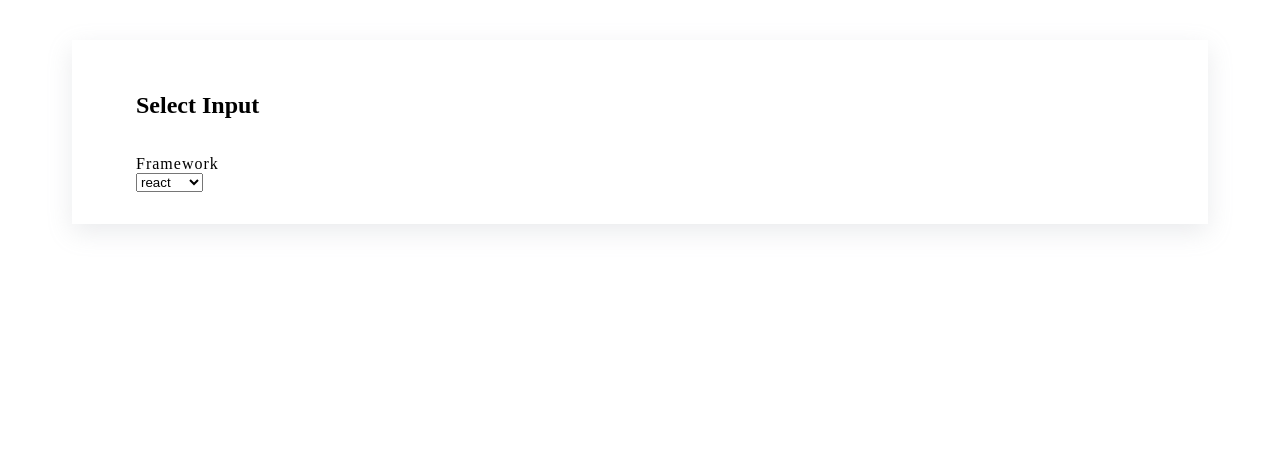
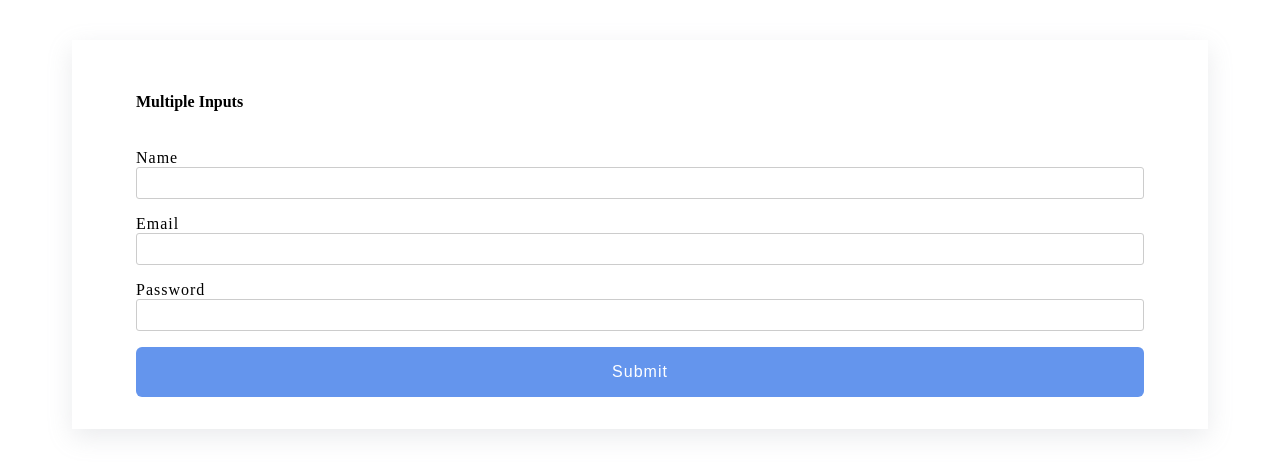
Before and after one commit to miawithcode/react-advance, a React (Vite) app: page / in a window 1280 px wide. Shown: the top 472 px of the page. Built offline with nearby package versions, Linux system fonts and the light colour scheme.

Commit message:
feat: add formdata api

```diff
--- a/src/App.jsx
+++ b/src/App.jsx
@@ -1,4 +1,4 @@
-import Project from "./project/05-forms/SelectInput"
+import Project from "./project/05-forms/UncontrolledInput"
 
 function App() {
 
--- a/src/index.css
+++ b/src/index.css
@@ -23,7 +23,7 @@ form label {
   letter-spacing: 1px;
 }
 
-form input:not(:checkbox) {
+form input:not([type="checkbox"]) {
   display: block;
   width: 100%;
   height: 2rem;
--- /dev/null
+++ b/src/project/05-forms/UncontrolledInput.jsx
@@ -0,0 +1,49 @@
+import { useState } from "react";
+
+const UncontrolledInput = () => {
+  const [value, setValue] = useState(0);
+
+  const handleSubmit = (e) => {
+    e.preventDefault();
+    const formData = new FormData(e.currentTarget); // 收集表单中的数据
+    const newUser = Object.fromEntries(formData); // formData 中的每个键值对（即表单中的每个字段及其值）被转换成了 newUser 对象的属性。需要处理表单数据作为对象时使用，比如将表单数据发送到服务器，或者在应用中作为对象进行处理。
+    console.log(newUser);
+    setValue(value + 1);
+    e.currentTarget.reset();
+  }
+
+  return (
+    <form onSubmit={handleSubmit}>
+      <h4>Multiple Inputs</h4>
+      {/* name */}
+      <div>
+        <label htmlFor="name">name</label>
+        <input
+          type="text"
+          id="name"
+          name="name"
+        />
+      </div>
+      {/* email */}
+      <div>
+        <label htmlFor="email">email</label>
+        <input
+          type="email"
+          id="email"
+          name="email"
+        />
+      </div>
+      {/* password */}
+      <div>
+        <label htmlFor="password">password</label>
+        <input
+          type="password"
+          id="password"
+          name="password"
+        />
+      </div>
+      <button type="submit">Submit</button>
+    </form>
+  )
+}
+export default UncontrolledInput;
```
Also changed, not shown: 1 other file (tests, documents, lock files or other folders).
